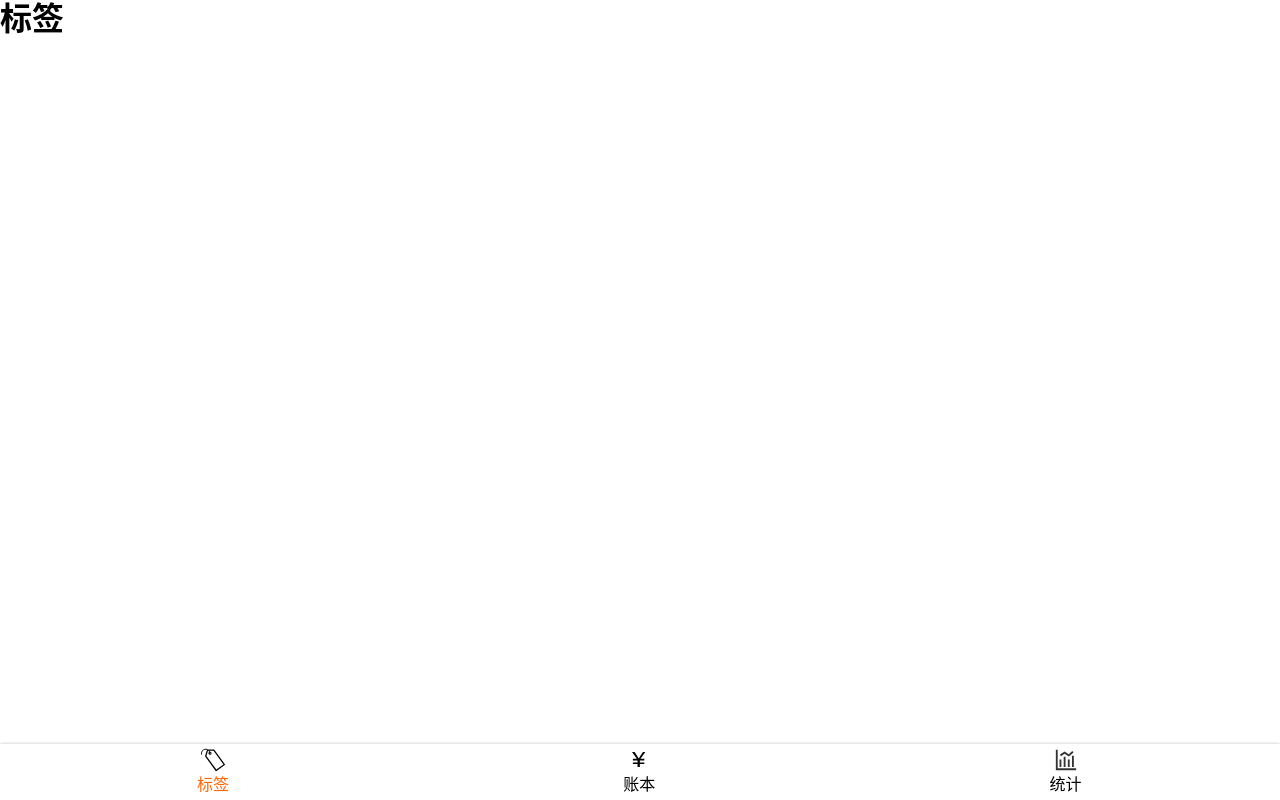
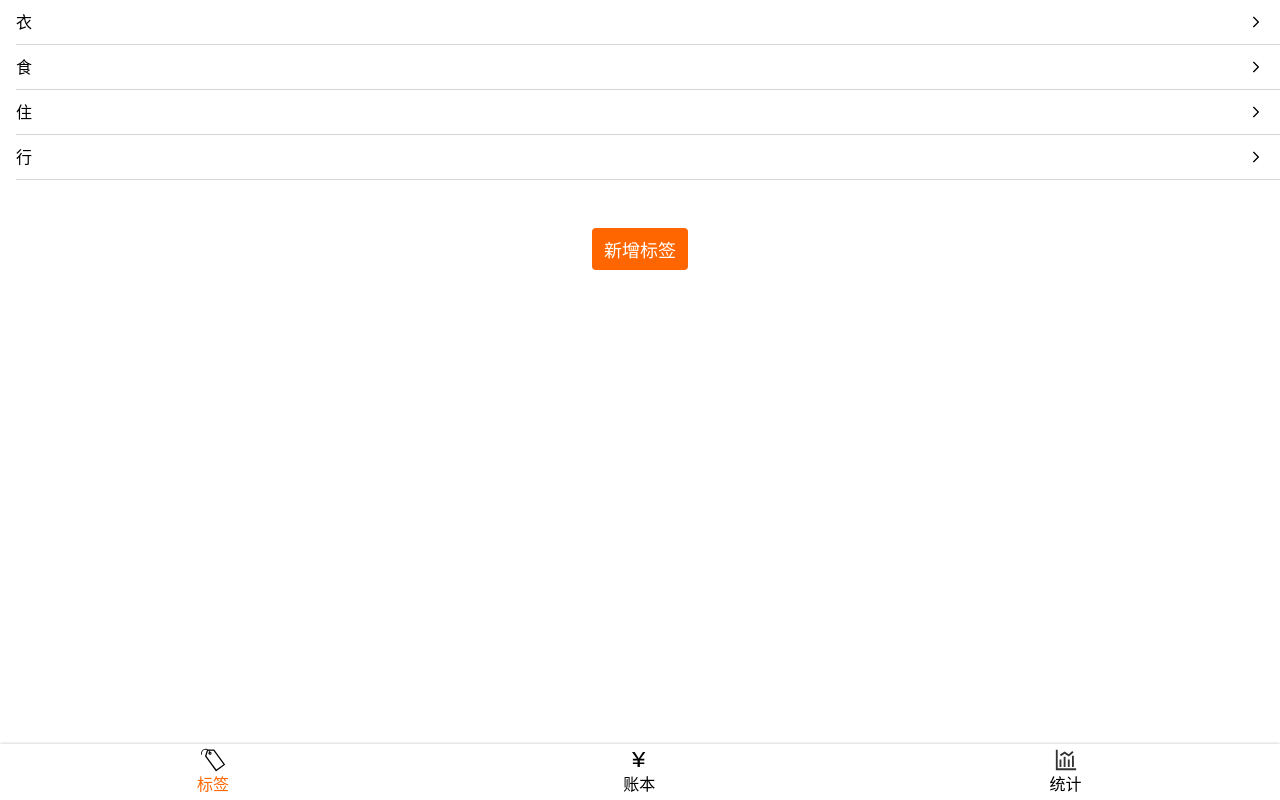
Before and after one commit to liuxianjin/money, a React app: page /#/tags in a window 1280 px wide. Built offline with nearby package versions, Linux system fonts and the light colour scheme.

Commit message:
tag 样式完成

```diff
--- a/src/index.scss
+++ b/src/index.scss
@@ -19,7 +19,7 @@
   color: inherit;
 }
 
-ul, ul {
+ul, ol {
   list-style: none;
 }
 
@@ -33,3 +33,14 @@
   width: 1em;
   height: 1em;
 }
+.clearfix::after {
+  content: "";
+  display: block;
+  clear: both;
+}
+
+.onLine{
+  white-space: nowrap;
+  overflow: hidden;
+  text-overflow: ellipsis;
+}
--- /dev/null
+++ b/src/useTags.tsx
@@ -0,0 +1,8 @@
+import {useState} from "react";
+
+const useTags = () => {
+  const [tags, setTags] = useState<string[]>(['衣', '食', '住', '行']);
+  return {tags, setTags}
+}
+
+export default useTags;
--- a/src/views/Money/TagsSection.tsx
+++ b/src/views/Money/TagsSection.tsx
@@ -1,5 +1,6 @@
 import styled from "styled-components";
 import React, {useState} from "react";
+import useTags from "../../useTags";
 
 const Wrapper = styled.section`
   background: #FFFFFF;
@@ -38,7 +39,7 @@
 }
 
 const TagsSection: React.FC<Props> = (props) => {
-  const [tags, setTags] = useState<string[]>(['衣', '食', '住', '行']);
+  const {tags, setTags} = useTags();
   const selectedTags = props.value;
   const onclick = () => {
     let tag: string | null = window.prompt("请输入标签名");
--- a/src/views/Tags.tsx
+++ b/src/views/Tags.tsx
@@ -1,12 +1,64 @@
-import Layout from "../components/Layout";
-import React from "react";
+import Layout from '../components/Layout';
+import React from 'react';
+import useTags from 'useTags';
+import styled from 'styled-components';
+import Icon from '../components/Icon';
+import {Link} from 'react-router-dom';
 
-const Tags = () => {
+const TagList = styled.ol`
+  font-size: 16px;
+  background: white;
+  > li {
+    //#e5e5e7
+    border-bottom: 1px solid #d5d5d9;
+    line-height: 20px;
+    margin-left: 16px;
+    //> a {
+      padding: 12px 16px 12px 0;
+      display: flex;
+      justify-content: space-between;
+      align-items: center;
+    //}
+  }
+`;
+const Button = styled.button`
+  font-size: 18px;
+  border: none;
+  padding: 8px 12px;
+  background: #f60;
+  border-radius: 4px;
+  color: white;
+`;
+const Center = styled.div`
+  display: flex;
+  justify-content: center;
+  align-items: center;
+  flex-direction: column;
+`;
+const Space = styled.div`
+  height: 16px;
+`;
+
+function Tags() {
+  const {tags} = useTags();
   return (
     <Layout>
-      <h1>标签</h1>
+      <TagList>
+        {tags.map(tag =>
+          <li key={tag}>
+            <span className="onLine">{tag}</span>
+            <Icon name="right"></Icon>
+          </li>
+        )}
+      </TagList>
+      <Center>
+        <Space/>
+        <Space/>
+        <Space/>
+        <Button>新增标签</Button>
+      </Center>
     </Layout>
-  )
+  );
 }
 
 export default Tags;
```
Also changed, not shown: src/icons/left.svg (added), src/icons/right.svg (added).
